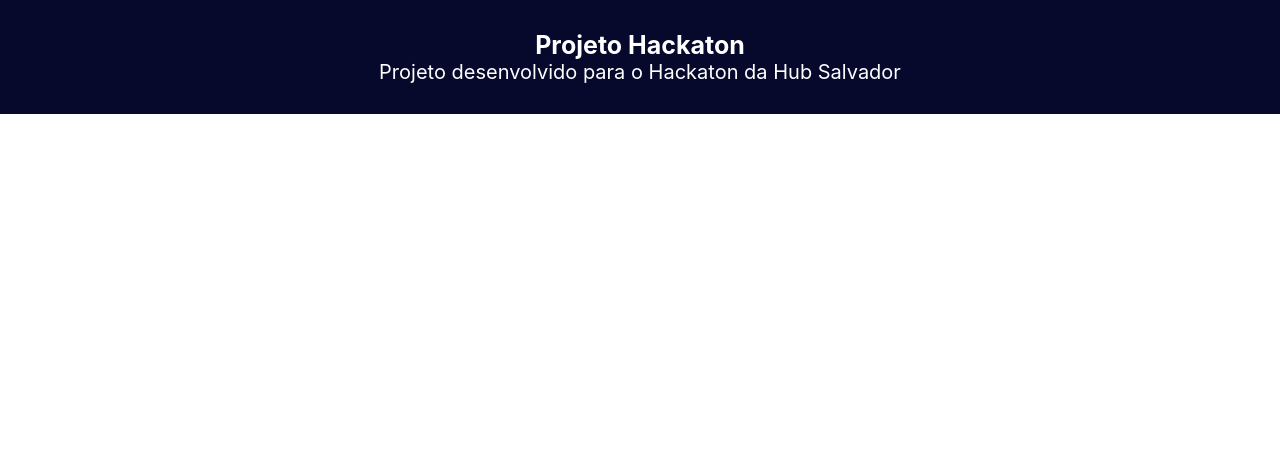
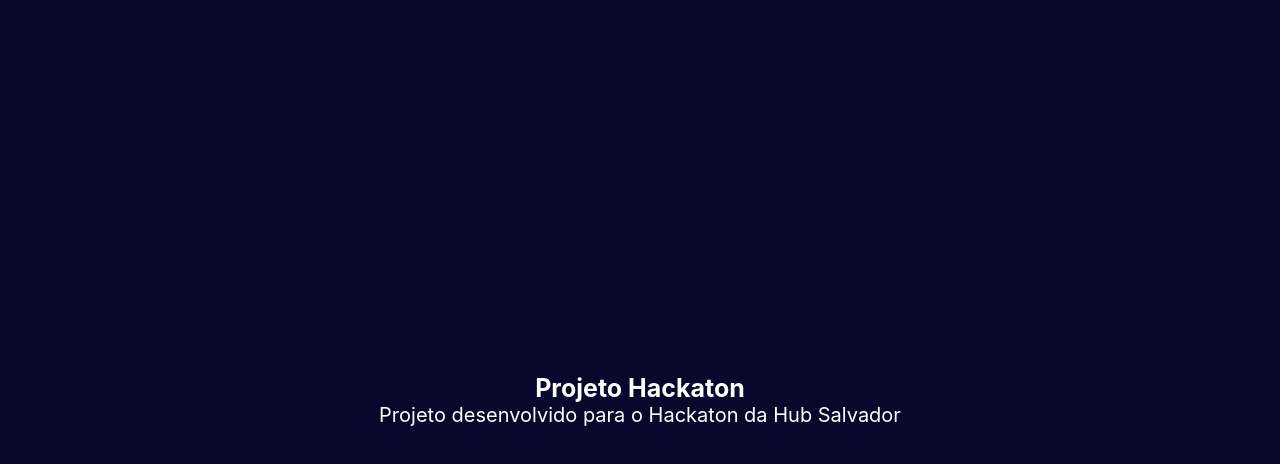
Before and after one commit to philipe02/QuebraEssa, a Next.js app: page / in a window 1280 px wide. Shown: the top 464 px of the page. Built offline with nearby package versions, Linux system fonts and the light colour scheme.

Commit message:
Mudando globalstyles

```diff
--- a/src/styles/global.js
+++ b/src/styles/global.js
@@ -15,7 +15,8 @@
     font-family: --apple-system, BlinkMacSystemFont, 'Segoe UI', Roboto, Oxygen, Ubuntu, Cantarell, 'Open Sans', 'Helvetica Neue', sans-serif;
   }
 
-  body, #__next{
+  html, body, #__next{
+    min-height:100%;
     height: 100%;
   }
 `
```
